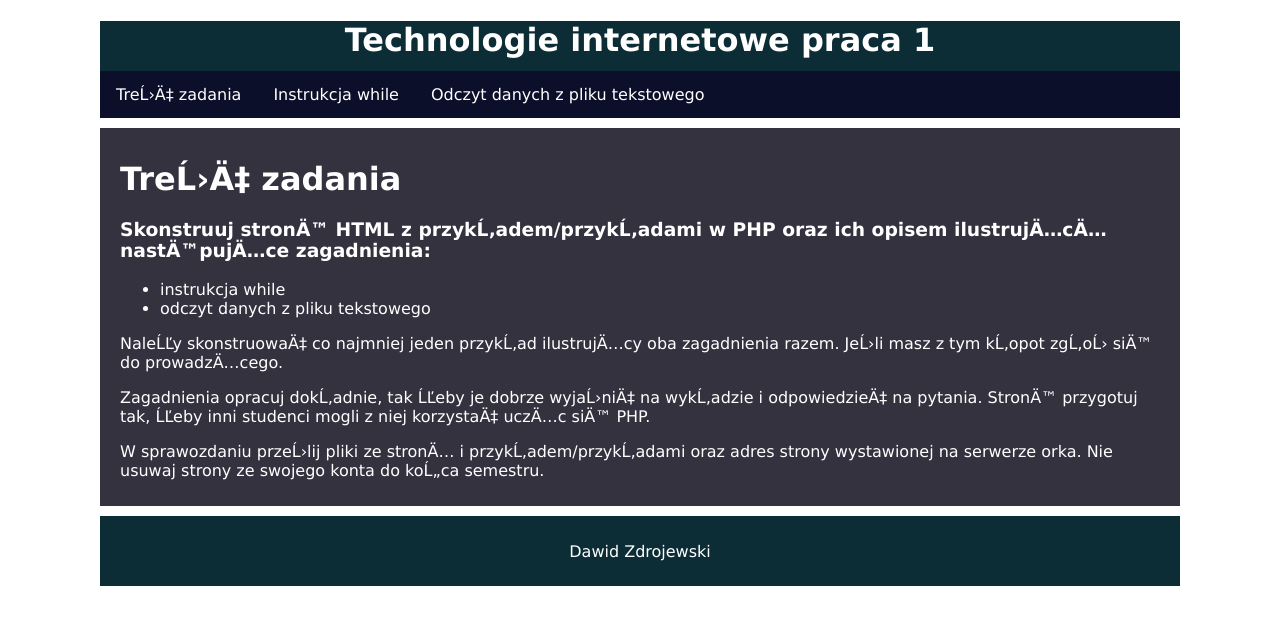
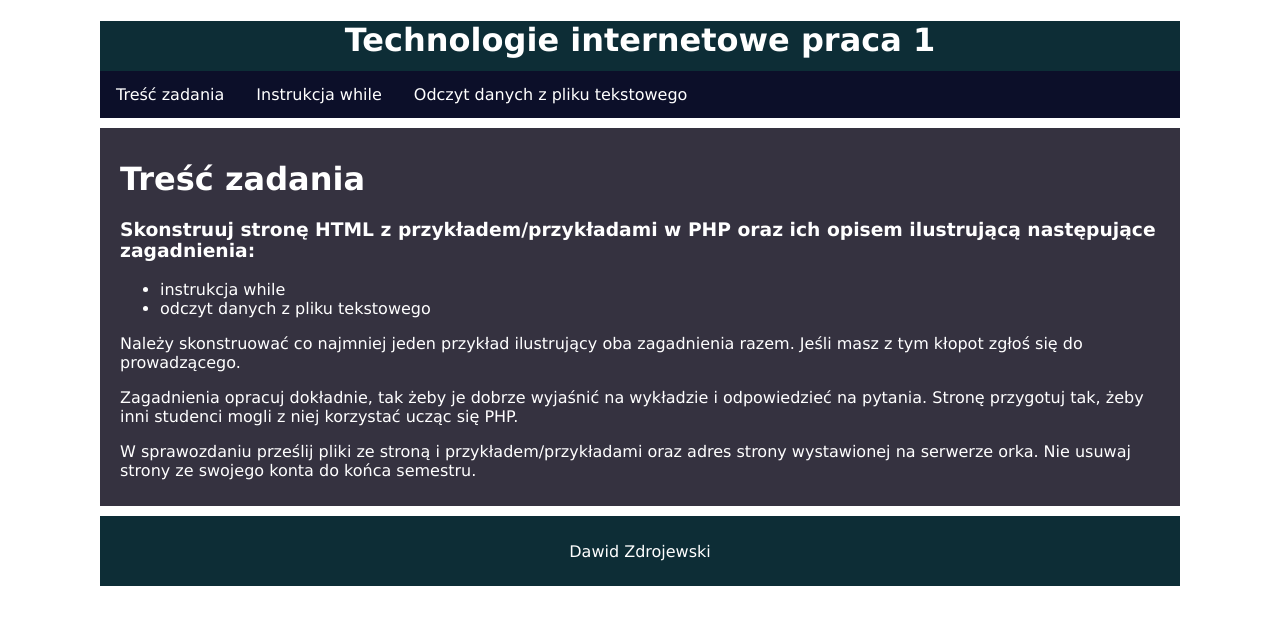
Before and after one commit to Dawidzi12/nowe, a plain HTML site: page index.html in a window 1280 px wide. Drawn offline with Linux system fonts and the light colour scheme.

Commit message:
Update index.html

```diff
--- a/index.html
+++ b/index.html
@@ -19,7 +19,7 @@
 
 <div id="menu">
 <ul>
-  <li><a href="index.html">TreĹ›Ä‡ zadania</a></li>
+  <li><a href="index.html">Treść zadania</a></li>
   <li><a href="while.php">Instrukcja while</a></li>
   <li><a href="odczyt.php">Odczyt danych z pliku tekstowego</a></li>
 </ul>
@@ -28,19 +28,19 @@
 <div class="ramka">
 <div id="zawartosc">
 
-<h1>TreĹ›Ä‡ zadania</h1>
-<h3>Skonstruuj stronÄ™ HTML z przykĹ‚adem/przykĹ‚adami w PHP oraz ich opisem ilustrujÄ…cÄ… nastÄ™pujÄ…ce zagadnienia:</h2>
+<h1>Treść zadania</h1>
+<h3>Skonstruuj stronę HTML z przykładem/przykładami w PHP oraz ich opisem ilustrującą następujące zagadnienia:</h2>
 
 <ul>
 		<li>instrukcja while</li>
 		<li>odczyt danych z pliku tekstowego</li>
 </ul>
 
-<p>NaleĹĽy skonstruowaÄ‡ co najmniej jeden przykĹ‚ad ilustrujÄ…cy oba zagadnienia razem. JeĹ›li masz z tym kĹ‚opot zgĹ‚oĹ› siÄ™ do prowadzÄ…cego.</p>
+<p>Należy skonstruować co najmniej jeden przykład ilustrujący oba zagadnienia razem. Jeśli masz z tym kłopot zgłoś się do prowadzącego.</p>
 
-<p>Zagadnienia opracuj dokĹ‚adnie, tak ĹĽeby je dobrze wyjaĹ›niÄ‡ na wykĹ‚adzie i odpowiedzieÄ‡ na pytania. StronÄ™ przygotuj tak, ĹĽeby inni studenci mogli z niej korzystaÄ‡ uczÄ…c siÄ™ PHP.</p>
+<p>Zagadnienia opracuj dokładnie, tak żeby je dobrze wyjaśnić na wykładzie i odpowiedzieć na pytania. Stronę przygotuj tak, żeby inni studenci mogli z niej korzystać ucząc się PHP.</p>
 
-<p>W sprawozdaniu przeĹ›lij pliki ze stronÄ… i przykĹ‚adem/przykĹ‚adami oraz adres strony wystawionej na serwerze orka. Nie usuwaj strony ze swojego konta do koĹ„ca semestru.</p>
+<p>W sprawozdaniu prześlij pliki ze stroną i przykładem/przykładami oraz adres strony wystawionej na serwerze orka. Nie usuwaj strony ze swojego konta do końca semestru.</p>
 </p>
 
 </div>
```
